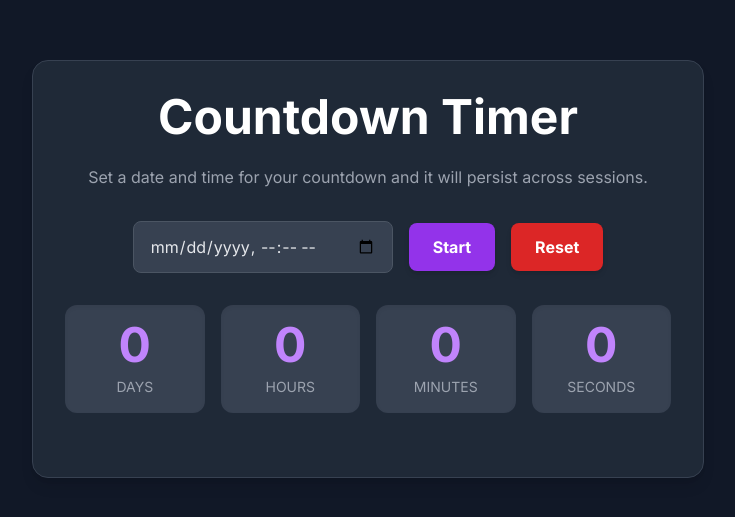
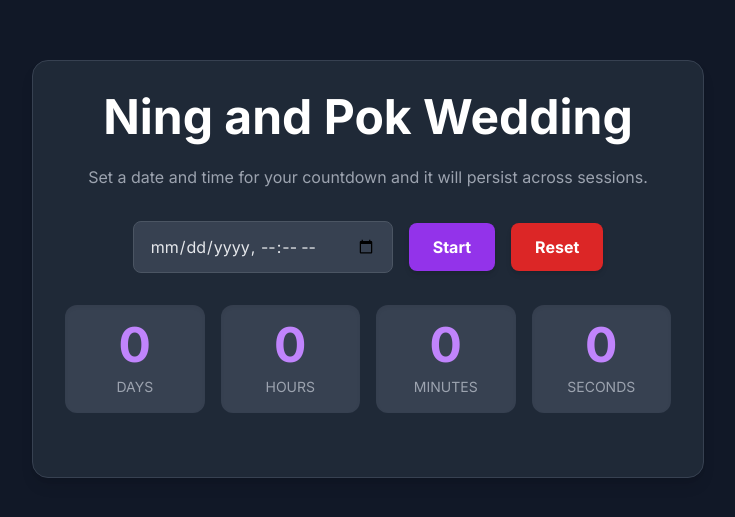
Before and after one commit to SonramSirirat/wedding-date, a plain HTML site: page CountdownApp.html in a window 1280 px wide. Shown: the part 131-648 px from the top of the page, without its empty margins (272-1007 px from the left). Drawn offline with nearby package versions, Linux system fonts and the light colour scheme.

Commit message:
<h1> was changed

```diff
--- a/CountdownApp.html
+++ b/CountdownApp.html
@@ -16,7 +16,7 @@
 <body class="bg-gray-900 text-white flex items-center justify-center min-h-screen p-4">
 
     <div class="w-full max-w-2xl bg-gray-800 p-8 rounded-2xl shadow-lg border border-gray-700">
-        <h1 class="text-4xl sm:text-5xl font-bold text-center mb-6">Countdown Timer</h1>
+        <h1 class="text-4xl sm:text-5xl font-bold text-center mb-6">Ning and Pok Wedding</h1>
         <p class="text-center text-gray-400 mb-8">Set a date and time for your countdown and it will persist across sessions.</p>
 
         <!-- Input and Control Section -->
```
